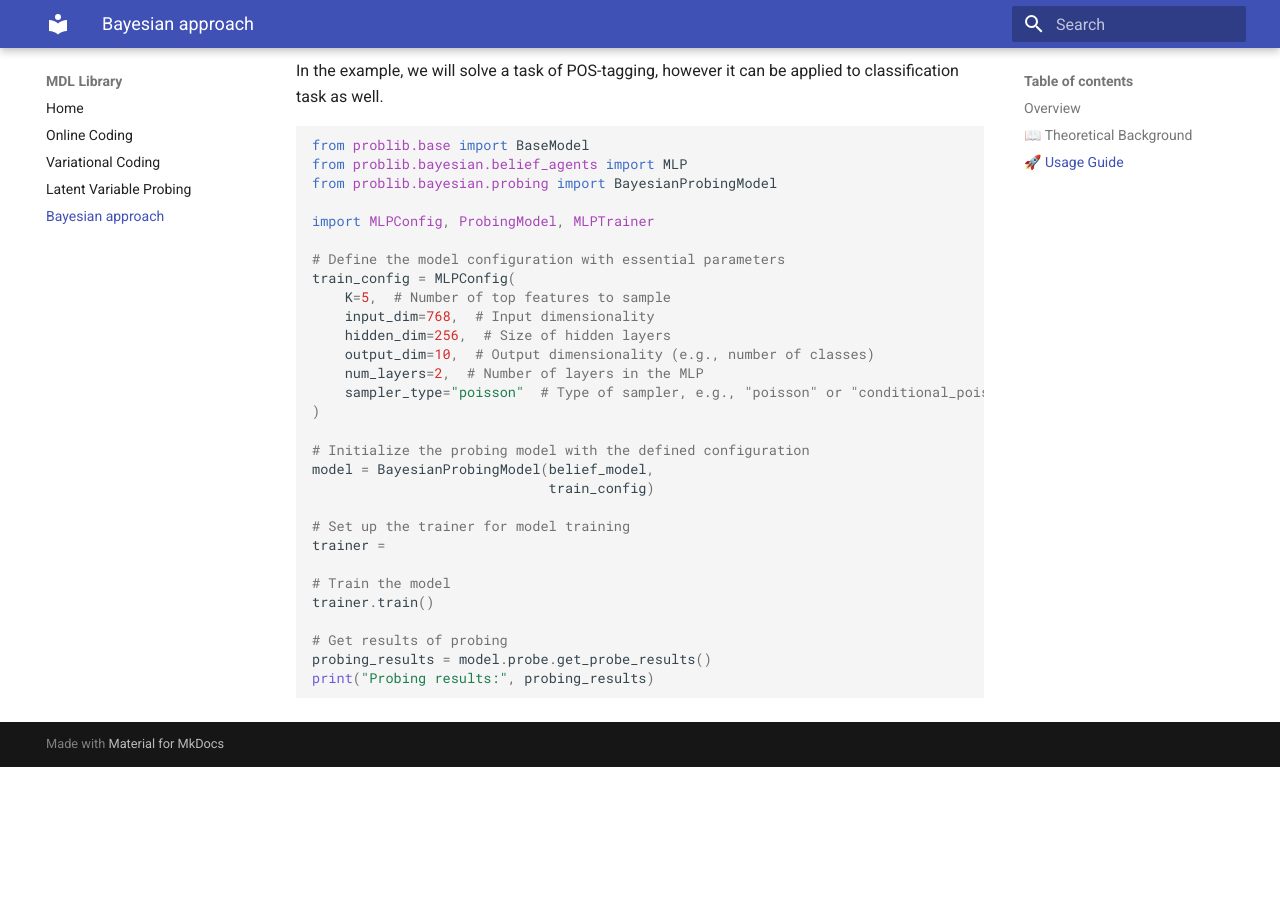
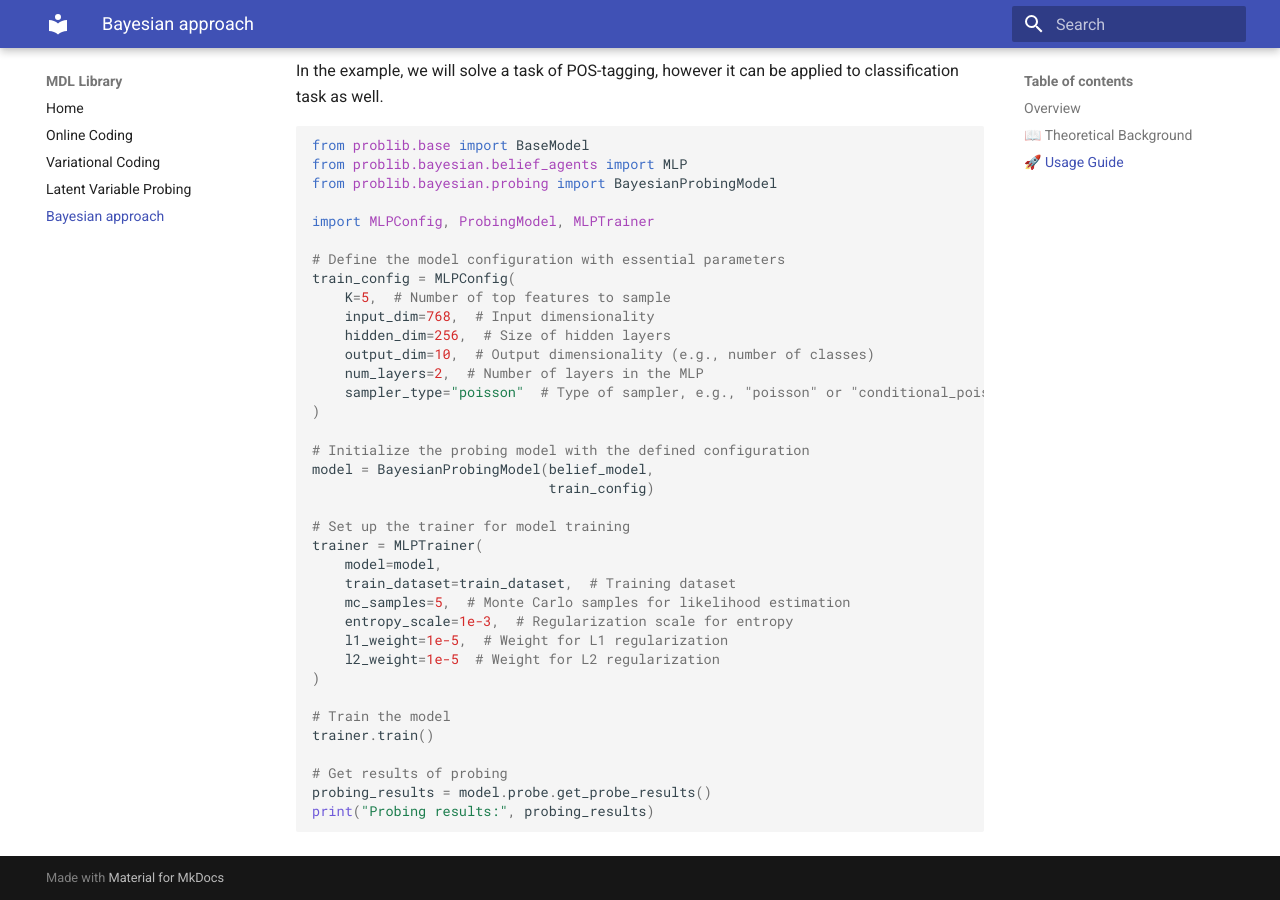
Before and after one commit to intsystems/-BMM-MDL-for-language-models, an MkDocs documentation site: the page built from docs/bayes.md, in a window 1280 px wide and 900 px high, scrolled down 627 px. Built offline with MkDocs 1.6.1 and Material for MkDocs 9.7.7, drawn with Linux system fonts in a browser that asks for light colours; before the commit the page ends 1394 px from its top, so only the background shows below that.

Commit message:
Update bayes.md

```diff
--- a/docs/bayes.md
+++ b/docs/bayes.md
@@ -40,7 +40,14 @@ model = BayesianProbingModel(belief_model,
                              train_config)
 
 # Set up the trainer for model training
-trainer =
+trainer = MLPTrainer(
+    model=model,
+    train_dataset=train_dataset,  # Training dataset
+    mc_samples=5,  # Monte Carlo samples for likelihood estimation
+    entropy_scale=1e-3,  # Regularization scale for entropy
+    l1_weight=1e-5,  # Weight for L1 regularization
+    l2_weight=1e-5  # Weight for L2 regularization
+)
 
 # Train the model
 trainer.train()
```
